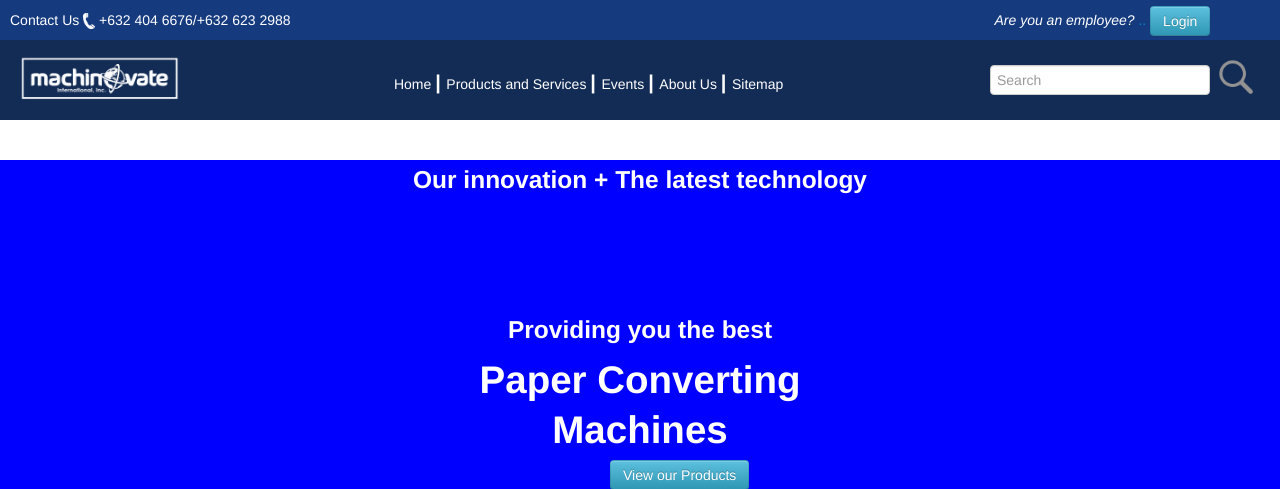
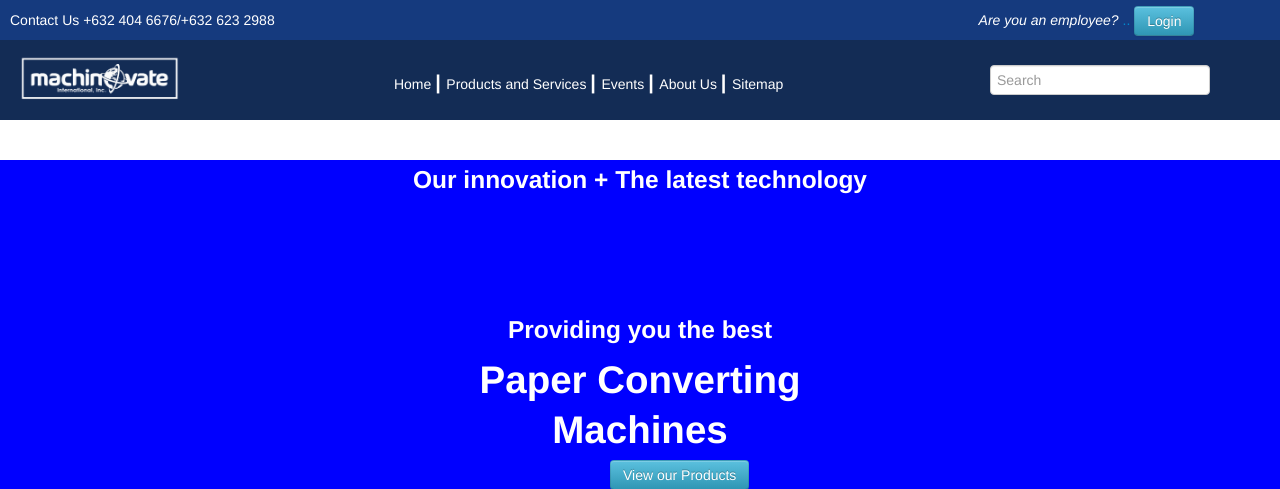
Before and after one commit to yeddapenequito/Machinovate, a PHP site: page /index.php in a window 1280 px wide. Shown: the top 489 px of the page. Run offline with PHP 8.4, Linux system fonts and the light colour scheme; some libraries are stand-ins or nearby versions.

Commit message:
Use glyphicons instead of images
Glyphicons...
- looks better than images
- fits the context better (We prefer search 'icons' than search
'images')
- loads faster

```diff
--- a/web/header.php
+++ b/web/header.php
@@ -71,13 +71,15 @@
 </head>
 <body>
 	<header class="container-fluid">
+		<div class="container">
 
+		</div>
 	</header>
 	<div class='container'>
 		<div class='row'>
 
 			<div class="header">
-				<div class="contact"><p><span>Contact Us</span> <img id="s-Telephone_Image" alt="image" src="/images/phone.png" width="12" height="12"/> +632 404 6676/+632 623 2988</p>
+				<div class="contact"><p><span>Contact Us</span> +632 404 6676/+632 623 2988</p>
 
 				</div>
 
@@ -110,7 +112,7 @@
 									<div class="form-group" style="margin-top: -65px;margin-left: 1030px;">
 										<input type="text" class="form-control" placeholder="Search"></input>
 									</div>
-									<img src="/images/search.png" alt="Search" style="width:50px;height:50px;margin-left:1250px;margin-top:-80px;">
+
 								</div>
 
 							</div>
```
